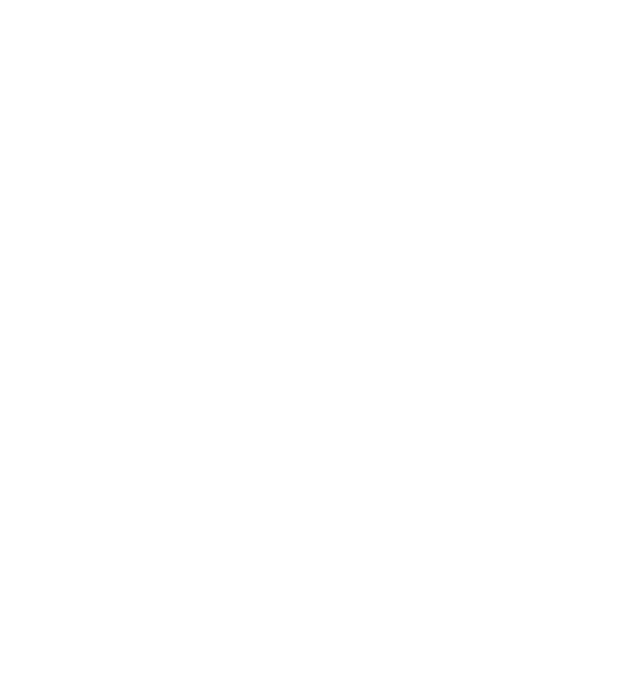
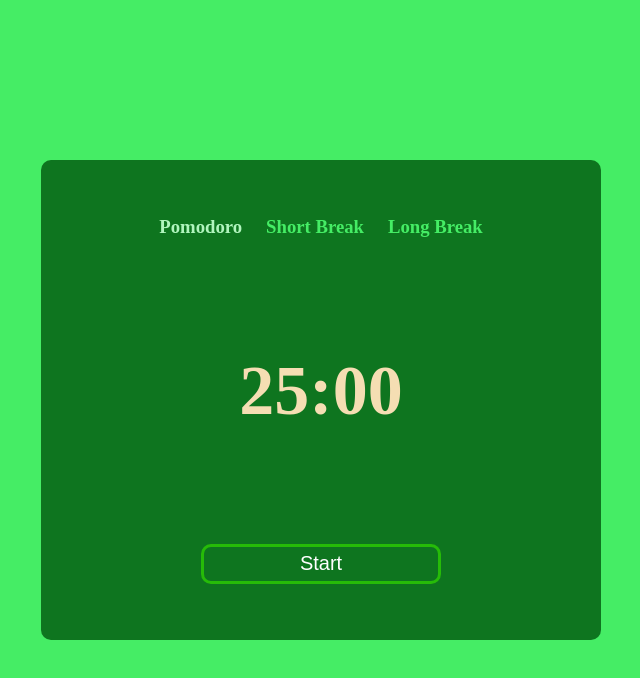
Before and after one commit to Rasuljonov02/pomodore, a plain HTML site: page index.html in a window 1280 px wide. Shown: the whole page, without its empty margins (319-959 px from the left). Drawn offline with Linux system fonts and the light colour scheme.

Commit message:
oqolmasin

```diff
--- a/index.html
+++ b/index.html
@@ -1,13 +1,21 @@
 <!DOCTYPE html>
 <html lang="en">
-<head>
- <meta charset="UTF-8">
- <meta name="viewport" content="width=device-width, initial-scale=1.0">
- <title>Pomodoro</title>
- <link rel="stylesheet" href="./main.css">
-</head>
-<body>
-
-</body>
-<script src="./main.js"></script>
+	<head>
+		<meta charset="UTF-8" />
+		<meta name="viewport" content="width=device-width, initial-scale=1.0" />
+		<title>Pomodoro</title>
+		<link rel="stylesheet" href="./main.css" />
+	</head>
+	<body>
+		<div class="contaner">
+			<div class="naw">
+				<h3 class="soat activ" id="pomodoro">Pomodoro</h3>
+				<h3 class="soat" id="shortBreak">Short Break</h3>
+				<h3 class="soat" id="longBreak">Long Break</h3>
+			</div>
+			<h1 class="taim">25:00</h1>
+			<button class="btn">Start</button>
+		</div>
+	</body>
+	<!-- <script src="./main.js"></script> -->
 </html>
--- a/main.css
+++ b/main.css
@@ -0,0 +1,71 @@
+* {
+	margin: 0;
+	padding: 0;
+	box-sizing: border-box;
+}
+body {
+	width: 100%;
+	height: 100vh;
+	display: grid;
+	place-items: center;
+	background-color: #45ed65;
+}
+.contaner {
+	background-color: rgb(14, 117, 31);
+	color: wheat;
+	width: 70vh;
+	height: 60vh;
+	display: grid;
+	border-radius: 10px;
+	place-items: center;
+}
+.naw {
+	display: flex;
+	align-items: center;
+	gap: 1rem;
+}
+.taim {
+	font-size: 70px;
+}
+.btn {
+	border-radius: 10px;
+	width: 30vh;
+	height: 40px;
+	border: 3px solid rgb(38, 187, 8);
+	background: none;
+	font-size: 20px;
+	color: white;
+	cursor: progress;
+}
+.btn:hover {
+	color: rgb(0, 0, 0);
+	transition: all 0.5s;
+	background-color: #05be27;
+	border: 3px solid rgb(157, 255, 0);
+}
+.btn:active {
+	transform: scale(0.9);
+}
+.soat {
+	/* background-color: antiquewhite; */
+	padding: 5px 10px;
+}
+.soat:hover {
+	color: #45ed65;
+}
+
+.soat {
+	cursor: pointer;
+	box-shadow: inset 0 0 0 0 #45ed65;
+	color: #45ed65;
+	/* margin: 0 -0.25rem; */
+	padding: 0 0.25rem;
+	transition: color 0.3s ease-in-out, box-shadow 0.3s ease-in-out;
+}
+.soat:hover {
+	box-shadow: inset 100px 0 0 0 #01ff01;
+	color: white;
+}
+.activ {
+	color: #b1f5be;
+}
--- a/main.js
+++ b/main.js
@@ -0,0 +1,31 @@
+const taim = document.querySelector(".taim");
+const btn = document.querySelector("button");
+
+let m = 25;
+
+let S = 0;
+let n = 0;
+let Color;
+let Sec;
+btn.addEventListener("click", (e) => {
+	startCountdown(); // Start the countdown timer
+	console.log("5");
+});
+
+
+const TimetoString = (num) => (num < 10 ? "0" + num : num); // bu faqat 0 qoshish uchun
+
+const Timer = () => {
+	Sec = setInterval(() => {
+		taim.innertText = `${TimetoString(m)}:${TimetoString(S)}`;
+		if (m == 0 && S == 0) {
+			clearInterval(Sec);
+			m;
+		}
+		if (S == 0) {
+			S = 60;
+			m--;
+		}
+		S--;
+	}, 100);
+};
```
